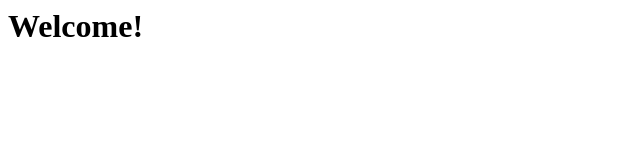
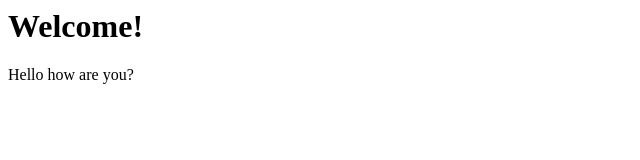
Before and after one commit to Quba-prog/1stReactproject, a plain HTML site: page new.html in a window 1280 px wide. Shown: the whole page, without its empty margins (0-640 px from the left). Drawn offline with Linux system fonts and the light colour scheme.

Commit message:
Changes in new.html

```diff
--- a/new.html
+++ b/new.html
@@ -2,6 +2,7 @@
         </head></head>
         <body>
             <h1>Welcome!</h1>
+            Hello how are you?
         </body>
 
     </html>
```
